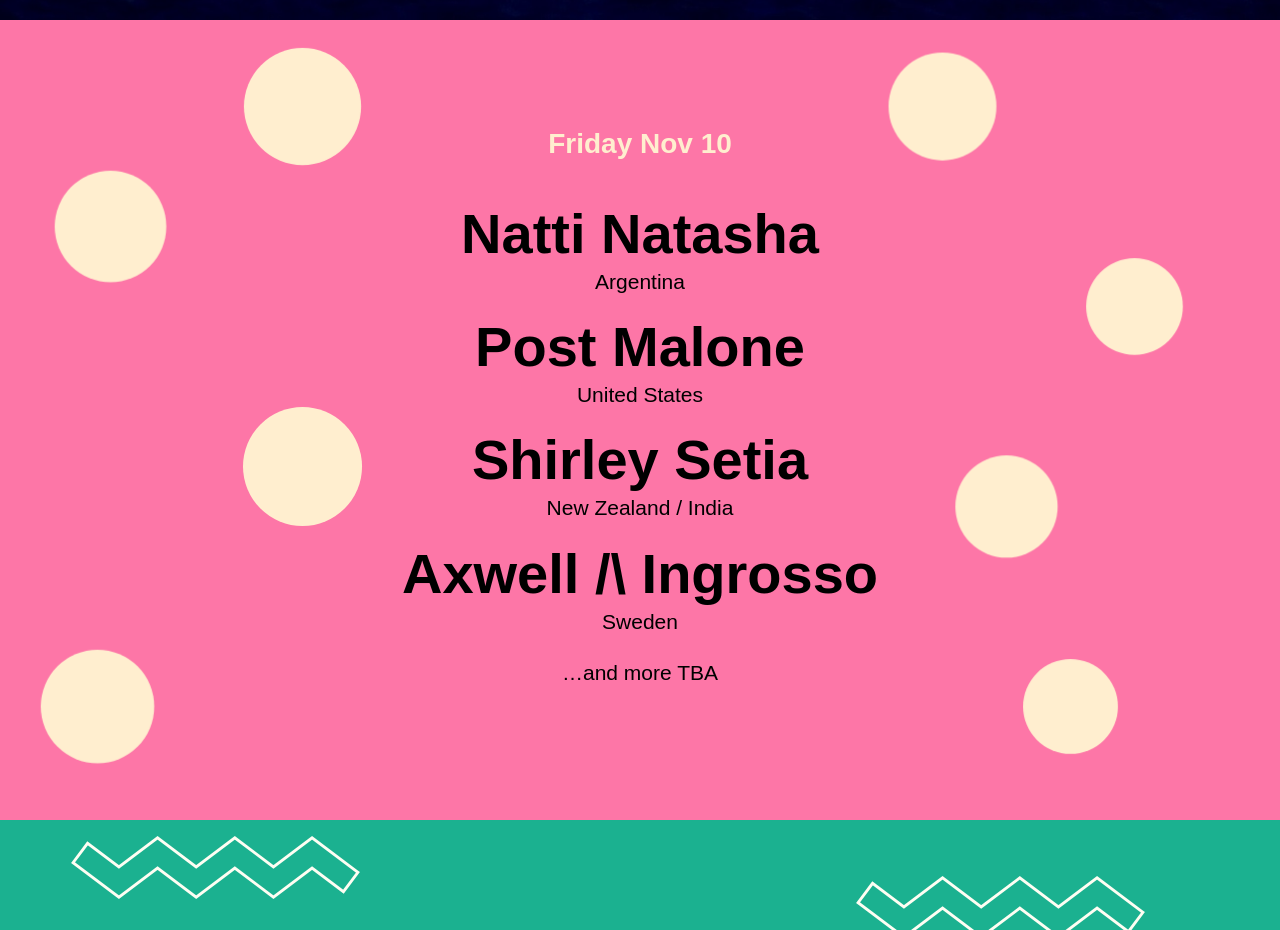
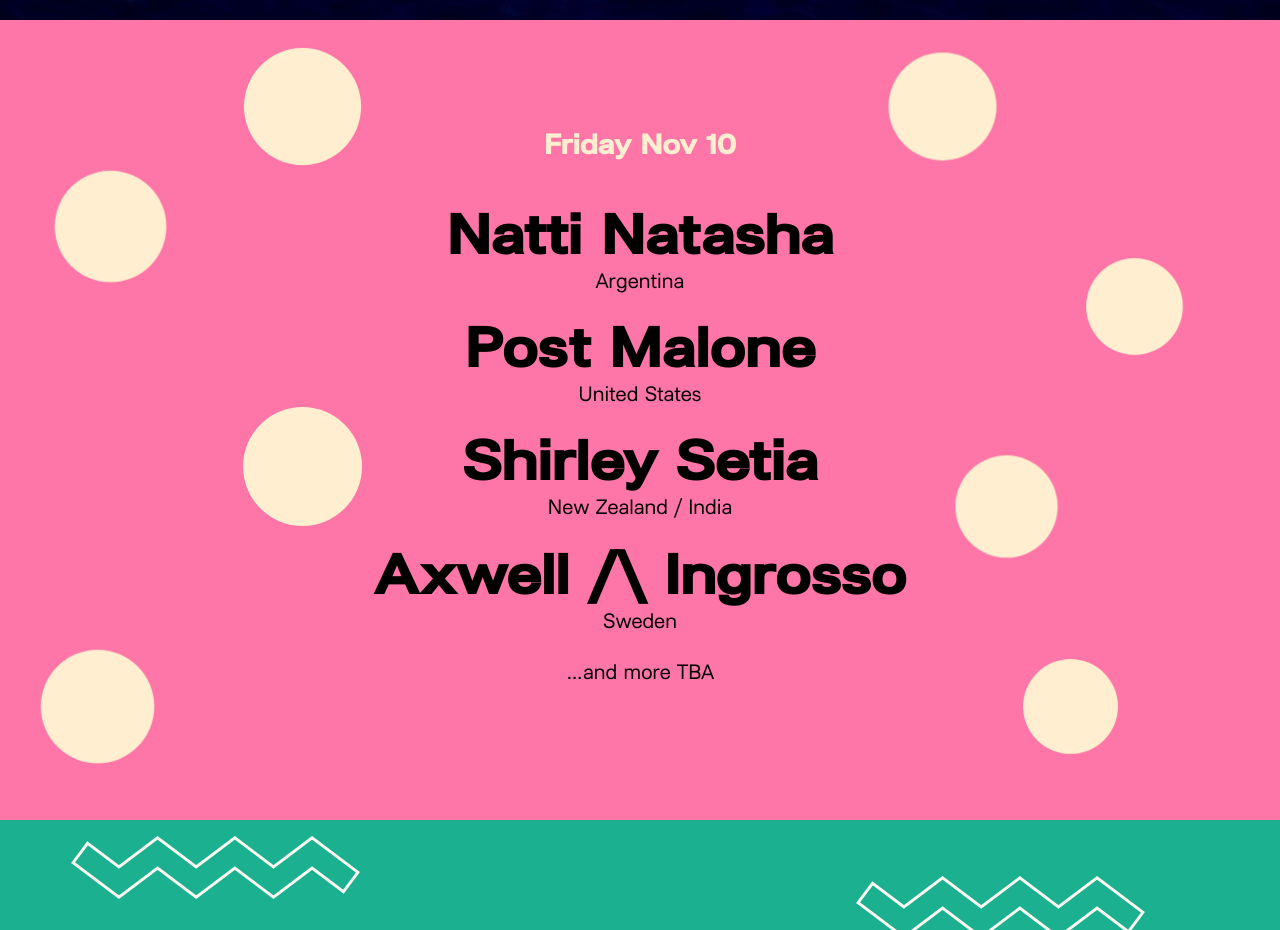
Before and after one commit to milanla/sh-fifty-festival, a plain HTML site: page index.html in a window 1280 px wide. Shown: the part 780-1710 px from the top of the page. Drawn offline with Linux system fonts and the light colour scheme; the site is published under a folder, as on GitHub Pages, so addresses that start at the root find nothing.

Commit message:
fix font paths

```diff
--- a/assets/scss/_fonts.scss
+++ b/assets/scss/_fonts.scss
@@ -4,16 +4,16 @@
 
 @font-face {
   font-family: 'LunchType-Regular';
-  src: url('/fonts/lunchtype22-regular-webfont.woff2') format('woff2'),
-      url('/fonts/lunchtype22-regular-webfont.woff') format('woff'),
-      url('/fonts/lunchtype22-regular-webfont.ttf') format('truetype');
+  src: url('../fonts/lunchtype22-regular-webfont.woff2') format('woff2'),
+      url('../fonts/lunchtype22-regular-webfont.woff') format('woff'),
+      url('../fonts/lunchtype22-regular-webfont.ttf') format('truetype');
 }
 
 @font-face {
   font-family: 'LunchType-Medium';
-  src: url('/fonts/lunchtype24-medium-expanded-webfont.woff2') format('woff2'),
-      url('/fonts/lunchtype24-medium-expanded-webfont.woff') format('woff'),
-      url('/fonts/lunchtype24-medium-expanded-webfont.ttf') format('truetype');
+  src: url('../fonts/lunchtype24-medium-expanded-webfont.woff2') format('woff2'),
+      url('../fonts/lunchtype24-medium-expanded-webfont.woff') format('woff'),
+      url('../fonts/lunchtype24-medium-expanded-webfont.ttf') format('truetype');
 }
 
 .marquee,
```
Also changed, not shown: dist/style.css, favicon.ico (added), 3 other files.
